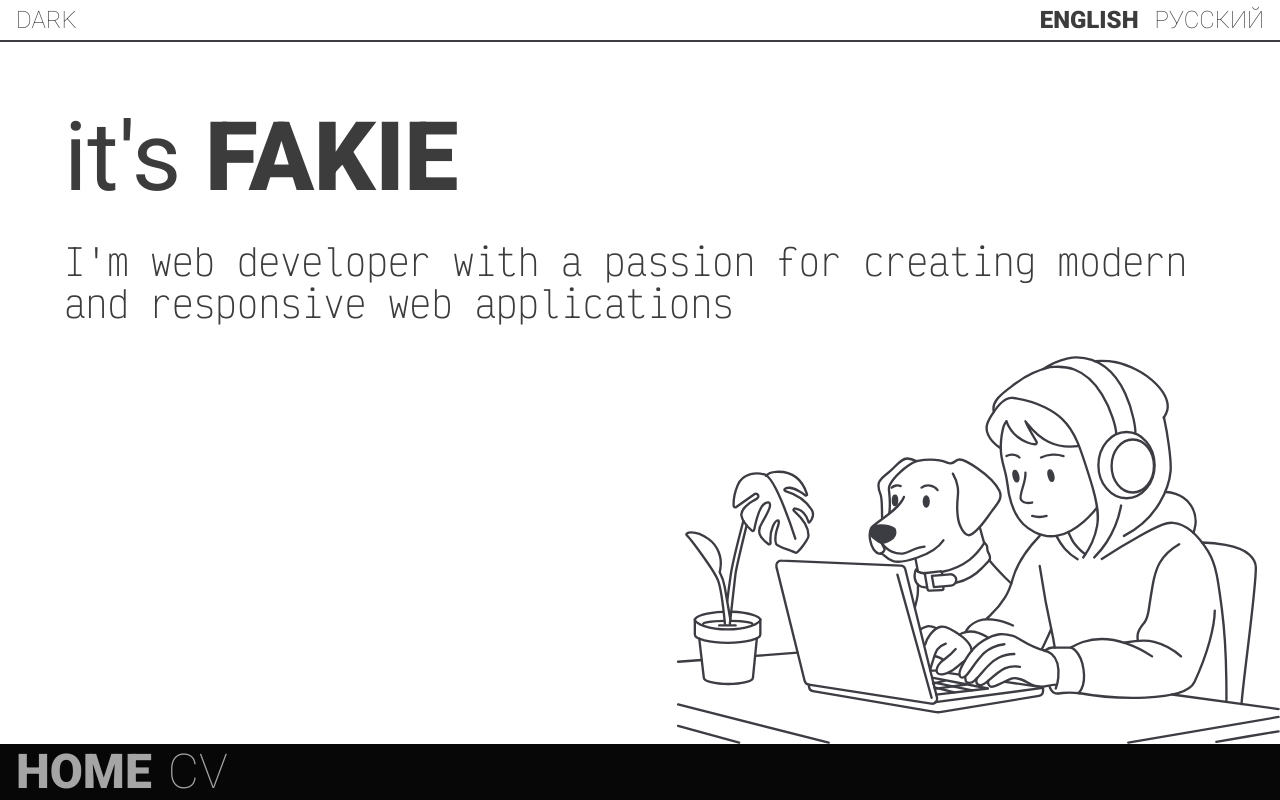
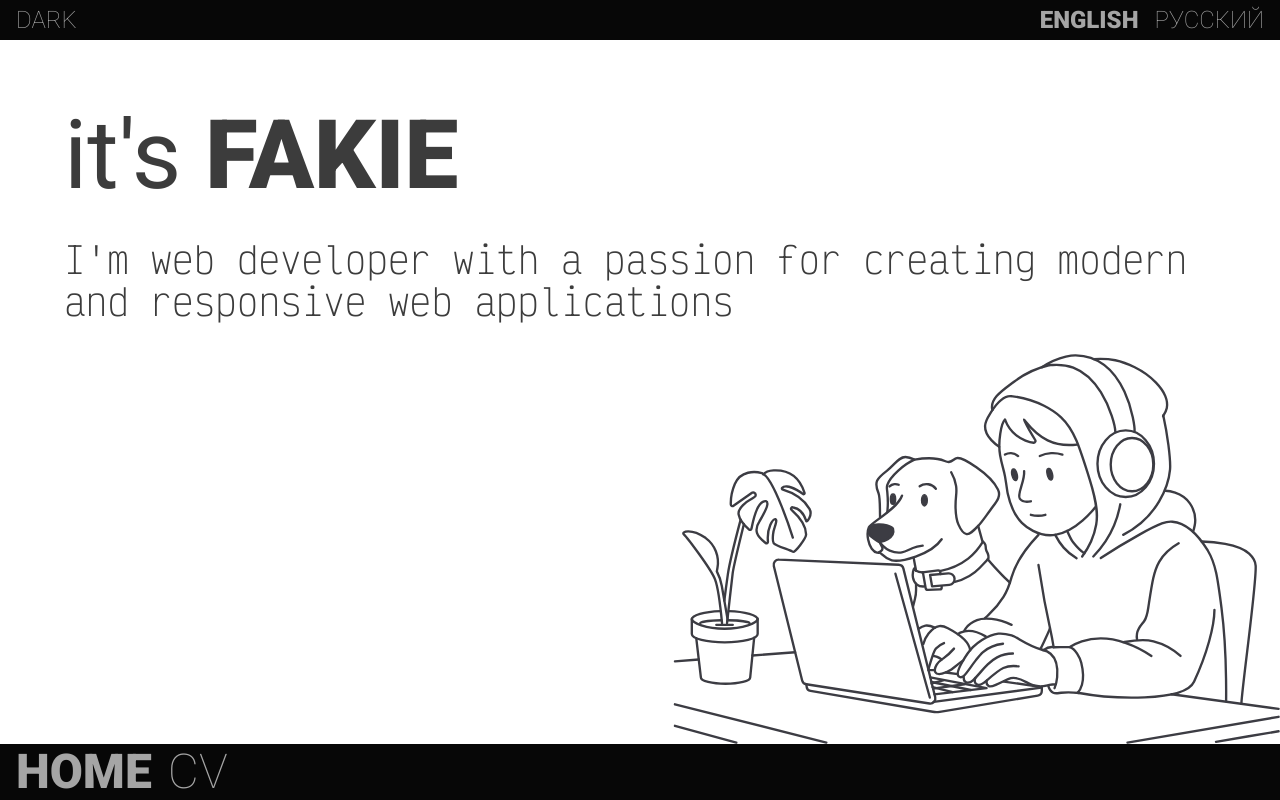
Before and after one commit to rvfakie/fakie, a Nuxt app: page / in a window 1280 px wide. Built offline with nearby package versions, Linux system fonts and the light colour scheme.

Commit message:
add edits to header

```diff
--- a/assets/scss/main.scss
+++ b/assets/scss/main.scss
@@ -1,4 +1,3 @@
-/* stylelint-disable no-duplicate-selectors */
 @font-face {
   font-family: "Victor Mono";
   font-weight: 100 700;
@@ -61,10 +60,8 @@ html {
     flex-direction: column;
   }
 
-  & {
-    @include typo-sans-serif;
-    @include typo-16;
-  }
+  @include typo-sans-serif;
+  @include typo-16;
 }
 
 button {
--- a/components/Core/Header.vue
+++ b/components/Core/Header.vue
@@ -70,8 +70,9 @@ const toggleColorTheme = () => {
 
   padding: 4px 16px;
 
-  background: var(--colors-primary);
-  border-bottom: 2px solid var(--colors-primary-border);
+  // background: var(--colors-primary);
+  // border-bottom: 2px solid var(--colors-primary-border);
+  background: var(--colors-secondary);
 }
 
 .languages {
@@ -80,6 +81,7 @@ const toggleColorTheme = () => {
 }
 
 .button {
+  color: var(--colors-secondary-text);
   text-transform: uppercase;
 
   @include typo-24-20;
--- a/i18n/locales/ru.ts
+++ b/i18n/locales/ru.ts
@@ -76,7 +76,7 @@ export default {
       home: 'Главная',
       cv: 'Резюме',
     },
-    color_theme_dark: 'тьма',
-    color_theme_light: 'свет',
+    color_theme_dark: 'темнее',
+    color_theme_light: 'светлее',
   },
 } satisfies typeof en;
--- a/pages/cv.vue
+++ b/pages/cv.vue
@@ -98,7 +98,7 @@ const reverse = ref(false);
   padding: 64px;
 
   @include mobile {
-    padding: 32px 16px;
+    padding: 48px 16px;
   }
 }
 
--- a/pages/index.vue
+++ b/pages/index.vue
@@ -28,7 +28,7 @@ import Illustration from '~/assets/svg/fakie-3.svg?component';
   padding: 64px 0 0 64px;
 
   @include mobile {
-    padding: 32px 0 0;
+    padding: 48px 0 0;
   }
 }
 
```
Also changed, not shown: assets/scss/_fonts.scss (+57 -0 lines).
